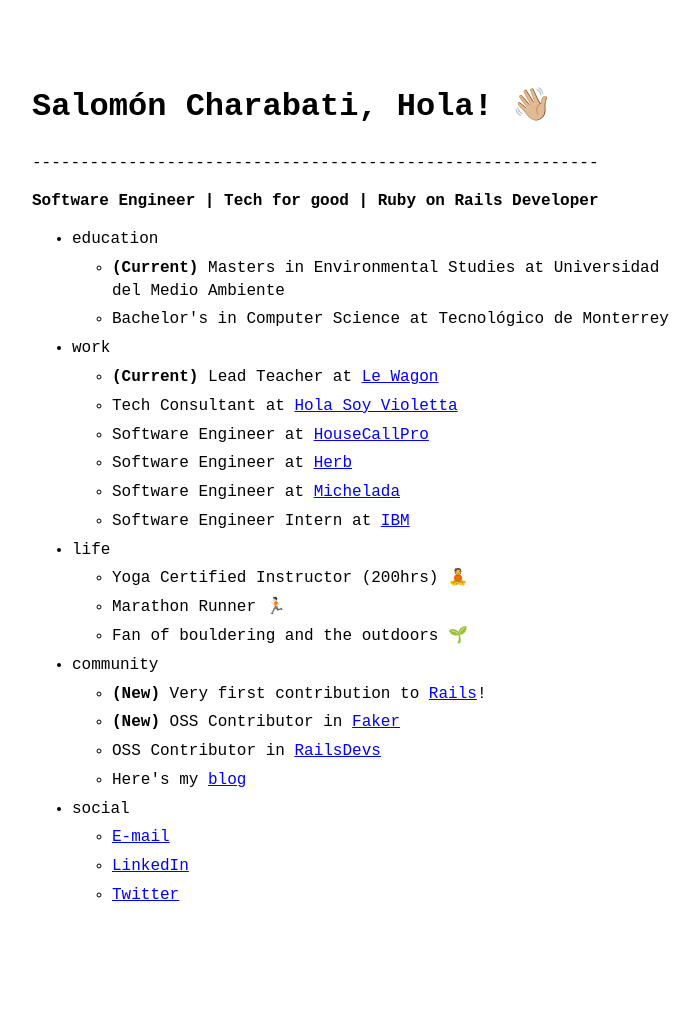
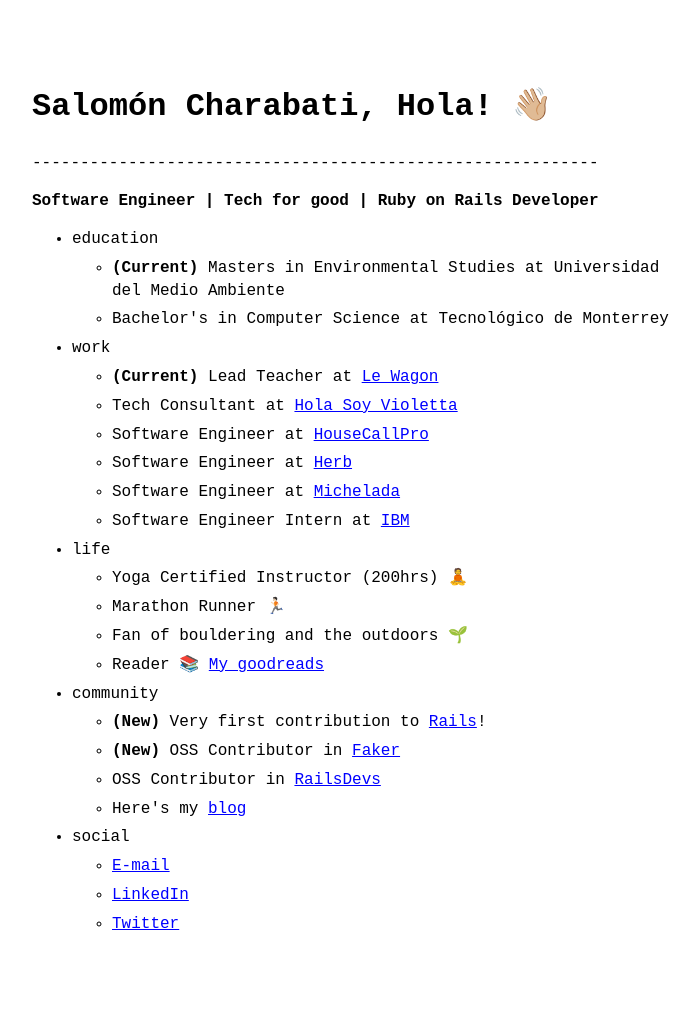
Before and after one commit to salochara/holasalo, a Jekyll site: the page built from index.markdown, in a window 1280 px wide. Shown: the whole page, without its empty margins (288-987 px from the left). Built offline with Jekyll 4.4.1, drawn with Linux system fonts in a browser that asks for light colours; before the commit the page ends 986 px from its top, so only the background shows below that.

Commit message:
Add my GoodReads

```diff
--- a/_data/menu.yml
+++ b/_data/menu.yml
@@ -16,7 +16,7 @@ entries:
       - title: "Yoga Certified Instructor (200hrs) <span class='emoji'>🧘</span>"
       - title: "Marathon Runner <span class='emoji'>🏃🏻</span>"
       - title: "Fan of bouldering and the outdoors <span class='emoji'>🌱</span>"
-
+      - title: "Reader <span class='emoji'>📚<span> <a href='https://goodreads.com/salochara' target='_blank' rel='noopener noreferrer'>My goodreads</a>"
   - title: community
     entries:
       - title: "<strong>(New)</strong> Very first contribution to <a href='https://github.com/rails/rails' target='_blank' rel='noopener noreferrer'>Rails</a>!"
```
